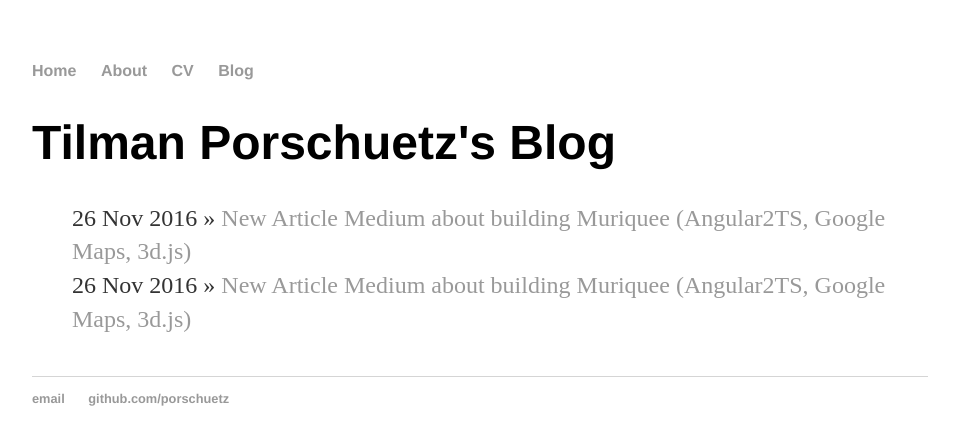
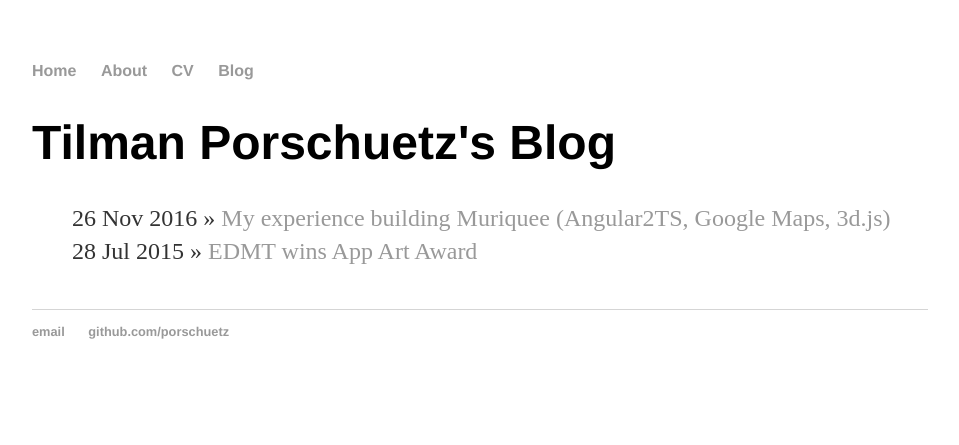
Before and after one commit to mandymozart/mandymozart, a Jekyll site: the page built from blog/index.html, in a window 1280 px wide. Shown: the top 445 px of the page, without its empty margins (160-1119 px from the left). Built offline with Jekyll 4.4.1, drawn with Linux system fonts in a browser that asks for light colours.

Commit message:
updated posts

```diff
--- a/_posts/2015-07-28-on-medium-edmt-zkm-app-art-award.md
+++ b/_posts/2015-07-28-on-medium-edmt-zkm-app-art-award.md
@@ -1,7 +1,7 @@
 ---
 layout: post
-title: "New Article Medium about building Muriquee (Angular2TS, Google Maps, 3d.js)"
-date: 2016-11-26
+title: "EDMT wins App Art Award"
+date: 2015-07-28
 ---
 
-Wrote an article on Medium about my experience on building [Muriquee](http://beta.muriquee.com/) [Read More](https://medium.com/@shalomsalon/public-beta-invitation-review-tour-booking-on-a-map-by-muriquee-e290a587863b)
+Glad to announce that we won the ZKM App Art Award for [EDMT](http://www.edmt.tv/). [Read More](https://medium.com/@shalomsalon/edmt-wins-zkm-app-art-award-2015-735ac481a79a#.m4t1dw1vp)
--- a/_posts/2016-11-26-on-medium-about-muriquee.md
+++ b/_posts/2016-11-26-on-medium-about-muriquee.md
@@ -1,6 +1,6 @@
 ---
 layout: post
-title: "New Article Medium about building Muriquee (Angular2TS, Google Maps, 3d.js)"
+title: "My experience building Muriquee (Angular2TS, Google Maps, 3d.js)"
 date: 2016-11-26
 ---
 
```
